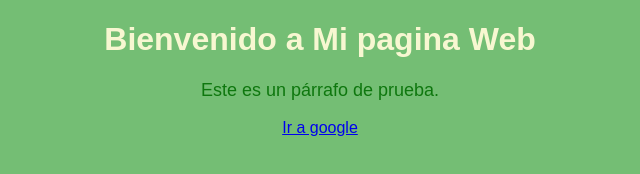
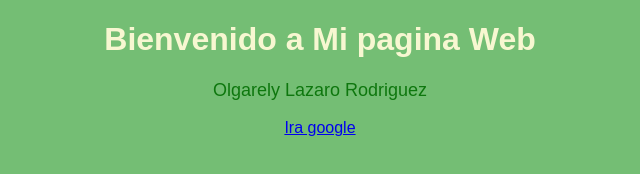
Before and after one commit to olgalazaro/olgarelylazaro, a plain HTML site: page index.html in a window 1280 px wide. Shown: the full height of the page, 320-960 px from the left. Drawn offline with Linux system fonts and the light colour scheme.

Commit message:
Update index.html

```diff
--- a/index.html
+++ b/index.html
@@ -8,7 +8,7 @@
 </head>
 <body>
     <h1>Bienvenido a Mi pagina Web</h1>
-    <p>Este es un párrafo de prueba.</p>
-    <a href="https://www.google.com">Ir a google</a>
+    <p>Olgarely Lazaro Rodriguez</p>
+    <a href="https://www.google.com">Ira google</a>
 </body>
 </html>
```
